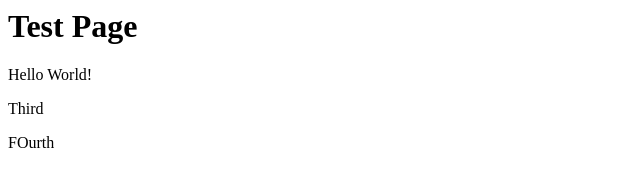
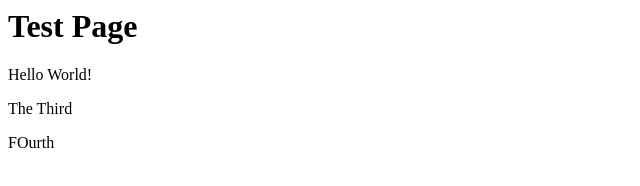
Before and after one commit to agadzinski93/test002, a plain HTML site: page index.html in a window 1280 px wide. Shown: the full height of the page, 0-640 px from the left. Drawn offline with Linux system fonts and the light colour scheme.

Commit message:
The Third

```diff
--- a/index.html
+++ b/index.html
@@ -7,7 +7,7 @@
 <body>
 	<h1>Test Page</h1>
 	<p>Hello World!</p>
-	<p>Third</p>
+	<p>The Third</p>
 	<p>FOurth</p>
 </body>
 
```
